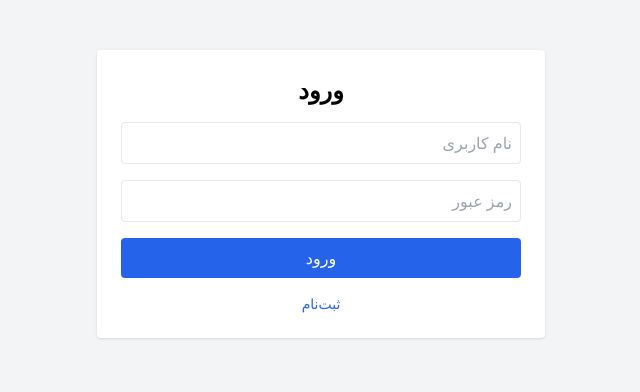
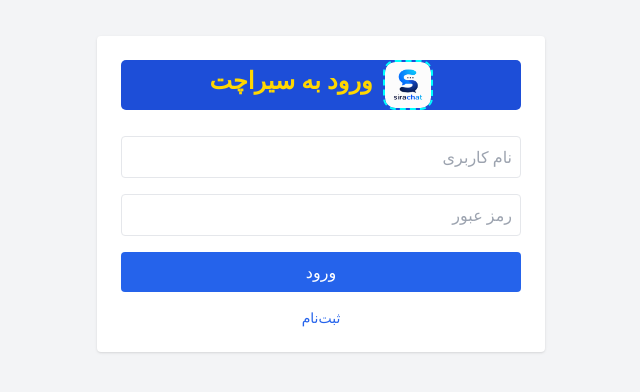
Before and after one commit to sadranoras/chat-app-beta, a website: page public/index.html in a window 1280 px wide. Shown: the part 206-598 px from the top of the page, without its empty margins (319-959 px from the left). Drawn offline with nearby package versions, Linux system fonts and the light colour scheme.

Commit message:
Update index.html

```diff
--- a/public/index.html
+++ b/public/index.html
@@ -9,7 +9,10 @@
 <body class="bg-gray-100 flex items-center justify-center h-screen">
 
   <form class="bg-white p-6 rounded shadow w-full max-w-md space-y-4" id="loginForm">
-    <h1 class="text-2xl font-bold text-center">ورود</h1>
+    <div style="display: flex; margin-bottom: 10px; border-radius: 5px; align-items: center; justify-content: center;" class="bg-blue-700">
+      <img style="width: 50px; height: 50px; margin-left: 10px; border-radius: 25%; border: 2px dashed aqua;" src="./assets/images/417a030f-abf5-4f82-8cfb-0949a572d74e.png" alt="">
+      <h1 class="text-2xl mb-2.5 text-center font-bold" style="display: flex; animation: pulse; color:gold; cursor: default;">ورود به سیراچت</h1>
+    </div>
     <input type="text" name="username" placeholder="نام کاربری" required class="w-full p-2 border rounded" />
     <input type="password" name="password" placeholder="رمز عبور" required class="w-full p-2 border rounded" />
     <button type="submit" class="w-full bg-blue-600 text-white py-2 rounded hover:bg-blue-700">ورود</button>
```
